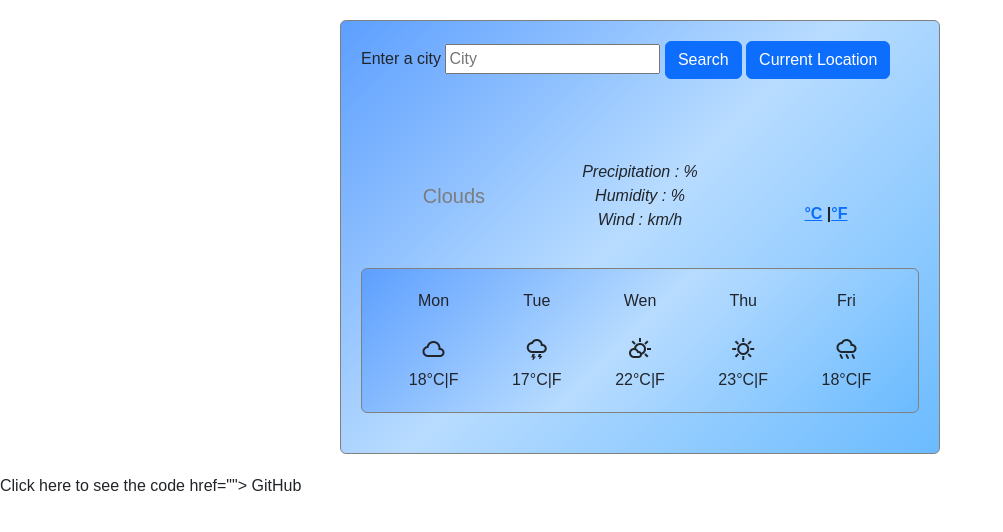
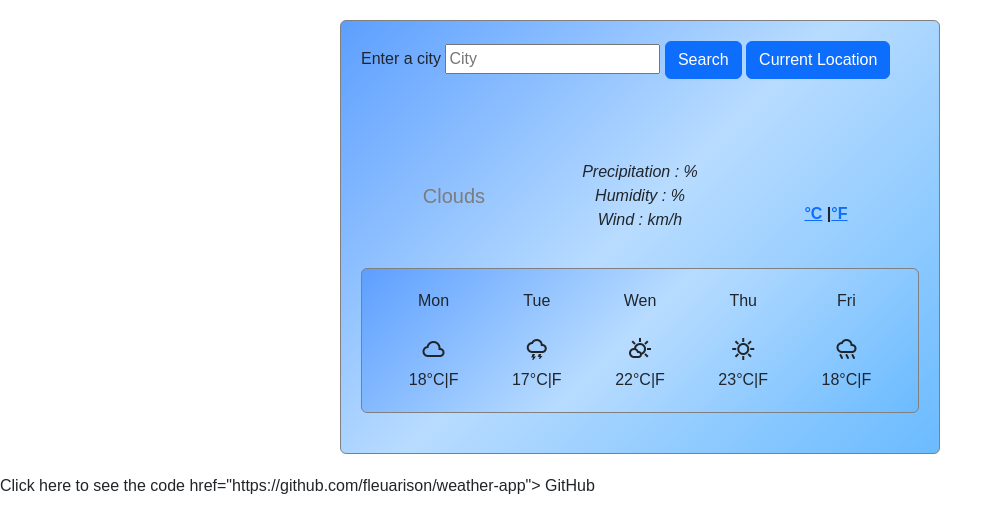
Before and after one commit to fleuarison/weather-app, a plain HTML site: page index.html in a window 1280 px wide. Shown: the whole page, without its empty margins (0-1003 px from the left). Drawn offline with nearby package versions, Linux system fonts and the light colour scheme.

Commit message:
update index.html

```diff
--- a/index.html
+++ b/index.html
@@ -119,6 +119,6 @@
         </div>
       </footer>
     </div>
-<p>Click here to see the code </a>href=""> GitHub </a></p>
+<p>Click here to see the code </a>href="https://github.com/fleuarison/weather-app"> GitHub </a></p>
   </body>
 </html>
```
